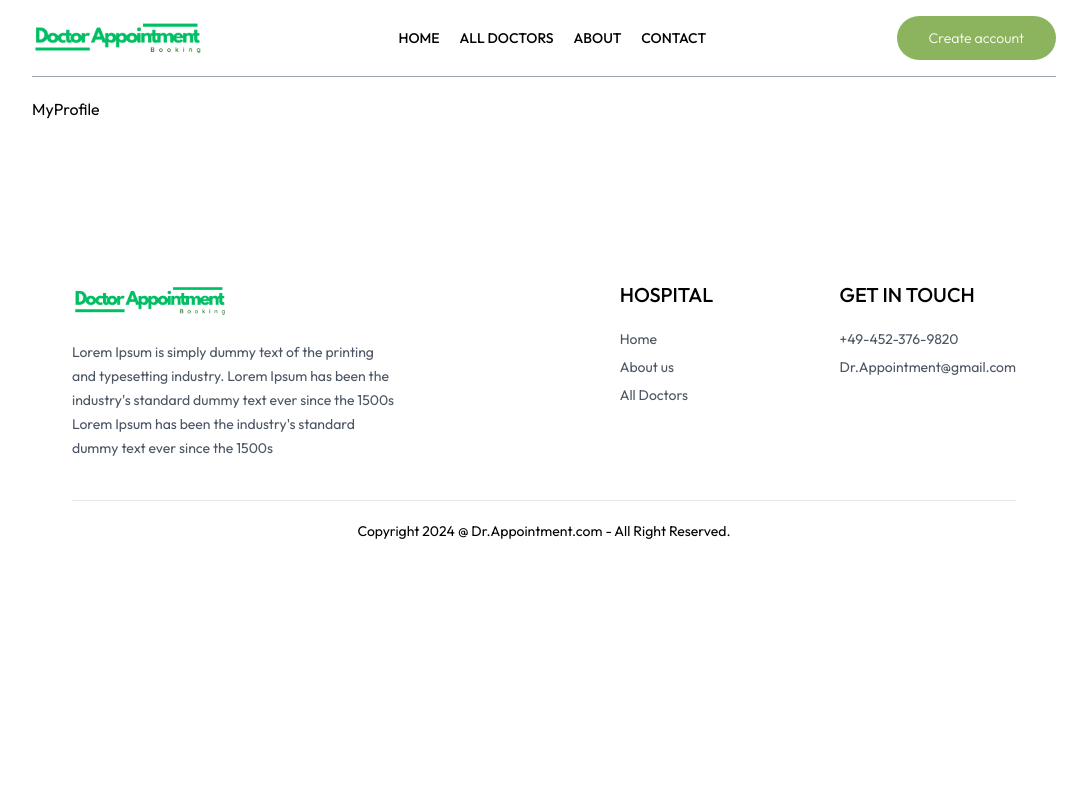
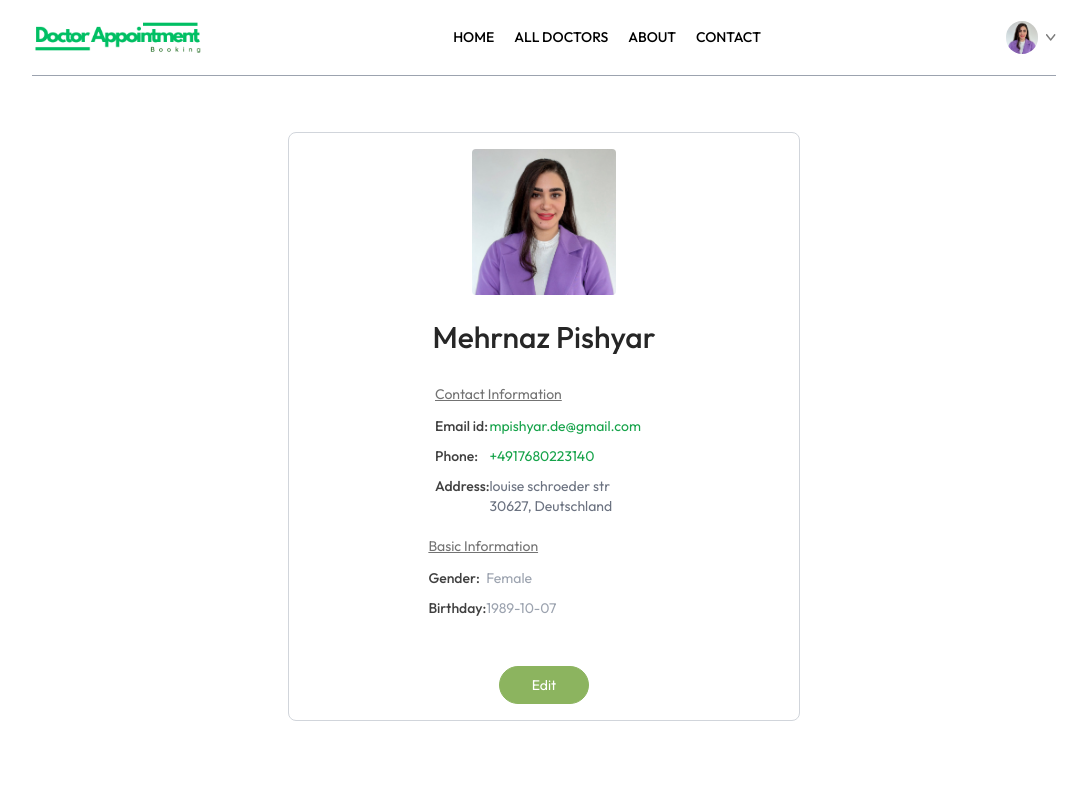
Before and after one commit to mehrnazpishyar/Doctor-Appointment-Booking, a React (Vite) app: page /my-profile in a window 1280 px wide. Shown: the top 800 px of the page, without its empty margins (96-1183 px from the left). Built offline with nearby package versions, Linux system fonts and the light colour scheme.

Commit message:
My Profile Component was added

```diff
--- a/src/assets/data.js
+++ b/src/assets/data.js
@@ -2,7 +2,7 @@
 import dropdown_icon from './dropdown_icon.svg';
 import logo from './logo.svg';
 import menu_icon from './menu_icon.svg';
-import profilePic from './profilePic.png';
+import profilePic from './profilePic.jpg';
 import team from './team.png'
 import arrow_icon from './arrow_icon.svg'
 import Dermatologist from './Dermatologist.svg'
--- a/src/components/Navbar.jsx
+++ b/src/components/Navbar.jsx
@@ -5,7 +5,7 @@
 const Navbar = () => {
   const navigate = useNavigate();
 
-  const [token, setToken] = useState(false);
+  const [token, setToken] = useState(true);
 
   return (
     <div className="flex items-center justify-between text-sm py-4 mb-5 border-b border-b-gray-400">
--- a/src/pages/About.jsx
+++ b/src/pages/About.jsx
@@ -11,7 +11,7 @@
       </div>
 
       <div className="my-10 flex flex-col justify-center md:flex-row gap-12">
-        <img className="w-full md:max-w-[360px]" src={assets.about} alt="" />
+        <img className="w-full md:max-w-[360px] rounded" src={assets.about} alt="" />
         <div className="flex flex-col justify-center gap-6 md:w-2/4 text-sm text-gray-600">
           <p>
             Welcome to Doctor Appointment Website, your reliable partner in
--- a/src/pages/Contact.jsx
+++ b/src/pages/Contact.jsx
@@ -10,7 +10,7 @@
       </div>
 
       <div className="mt-10 flex flex-col justify-center md:flex-row gap-10 mb-28 text-sm">
-        <img className="w-full md:max-w-[360px]" src={assets.contact} alt="" />
+        <img className="w-full md:max-w-[360px] rounded" src={assets.contact} alt="" />
         <div className="flex flex-col justify-center items-start gap-6">
           <p className=" font-semibold text-lg text-gray-600">OUR HOSPITAL</p>
           <p className=" text-gray-500">
--- a/src/pages/MyProfile.jsx
+++ b/src/pages/MyProfile.jsx
@@ -1,9 +1,145 @@
-import React from 'react'
+import React, { useState } from "react";
+import { assets } from "../assets/data";
 
 const MyProfile = () => {
+  const [isEdit, setIsEdit] = useState(false);
+
+  const [userData, setUserData] = useState({
+    name: "Mehrnaz Pishyar",
+    image: assets.profilePic,
+    email: "mpishyar.de@gmail.com",
+    phone: "+4917680223140",
+    address: {
+      line1: "louise schroeder str",
+      line2: "30627, Deutschland",
+    },
+    gender: "Female",
+    dob: "1989-10-07",
+  });
   return (
-    <div>MyProfile</div>
-  )
-}
+    <div className="max-w-lg flex flex-col gap-2 text-sm border border-gray-300 rounded-lg mx-auto py-4 mt-14 justify-center items-center">
+      <img className="w-36 rounded" src={userData.image} alt="" />
 
-export default MyProfile
+      {isEdit ? (
+        <input
+          className="bg-gray-50 text-3xl font-medium max-w-60 mt-4"
+          type="text"
+          onChange={(e) =>
+            setUserData((prev) => ({ ...prev, name: e.target.value }))
+          }
+          value={userData.name}
+        />
+      ) : (
+        <p className="font-medium text-3xl text-neutral-800 mt-4">
+          {userData.name}
+        </p>
+      )}
+
+      <hr className="bg-zinc-400 h-[1px] border-none" />
+      <div>
+        <p className="text-neutral-500 underline mt-3">Contact Information</p>
+        <div className="grid grid-cols-[1fr_3fr] gap-y-2.5 mt-3 text-neutral-700">
+          <p className="font-medium">Email id:</p>
+          <p className="text-green-600">{userData.email}</p>
+          <p className="font-medium">Phone:</p>
+          {isEdit ? (
+            <input
+              className="bg-gray-100 max-w-52"
+              type="text"
+              onChange={(e) =>
+                setUserData((prev) => ({ ...prev, phone: e.target.value }))
+              }
+              value={userData.phone}
+            />
+          ) : (
+            <p className="text-green-600">{userData.phone}</p>
+          )}
+          <p className="font-medium">Address:</p>
+          {isEdit ? (
+            <p>
+              <input
+                className="bg-gray-50"
+                type="text"
+                onChange={(e) =>
+                  setUserData((prev) => ({
+                    ...prev,
+                    address: { ...prev.address, line1: e.target.value },
+                  }))
+                }
+                value={userData.address.line1}
+              />
+              <br />
+              <input
+                className="bg-gray-50"
+                type="text"
+                onChange={(e) =>
+                  setUserData((prev) => ({
+                    ...prev,
+                    address: { ...prev.address, line2: e.target.value },
+                  }))
+                }
+                value={userData.address.line2}
+              />
+            </p>
+          ) : (
+            <p className="text-gray-500">
+              {userData.address.line1} <br /> {userData.address.line2}
+            </p>
+          )}
+        </div>
+      </div>
+      <div>
+        <p className="text-neutral-500 underline mt-3">Basic Information</p>
+        <div className="grid grid-cols-[1fr_3fr] gap-y-2.5 mt-3 text-neutral-700">
+          <p className="font-medium">Gender:</p>
+          {isEdit ? (
+            <select
+              className="max-w-20 bg-gray-100"
+              onChange={(e) =>
+                setUserData((prev) => ({ ...prev, gender: e.target.value }))
+              }
+              value={userData.gender}
+            >
+              <option value="Male">Male</option>
+              <option value="Female">Female</option>
+            </select>
+          ) : (
+            <p className="text-gray-400">{userData.gender}</p>
+          )}
+          <p className="font-medium">Birthday:</p>
+          {isEdit ? (
+            <input
+              className="max-w-28 bg-gray-100"
+              type="date"
+              onChange={(e) =>
+                setUserData((prev) => ({ ...prev, dob: e.target.value }))
+              }
+              value={userData.dob}
+            />
+          ) : (
+            <p className="text-gray-400">{userData.dob}</p>
+          )}
+        </div>
+      </div>
+      <div className="mt-10">
+        {isEdit ? (
+          <button
+            onClick={() => setIsEdit(false)}
+            className="border border-primary px-8 py-2 rounded-full hover:bg-primary hover:text-white transition-all"
+          >
+            Save information
+          </button>
+        ) : (
+          <button
+            onClick={() => setIsEdit(true)}
+            className="border bg-primary text-white border-primary px-8 py-2 rounded-full hover:bg-white hover:text-black transition-all"
+          >
+            Edit
+          </button>
+        )}
+      </div>
+    </div>
+  );
+};
+
+export default MyProfile;
```
Also changed, not shown: src/assets/profilePic.jpg (added), src/assets/profilePic.png (deleted).
